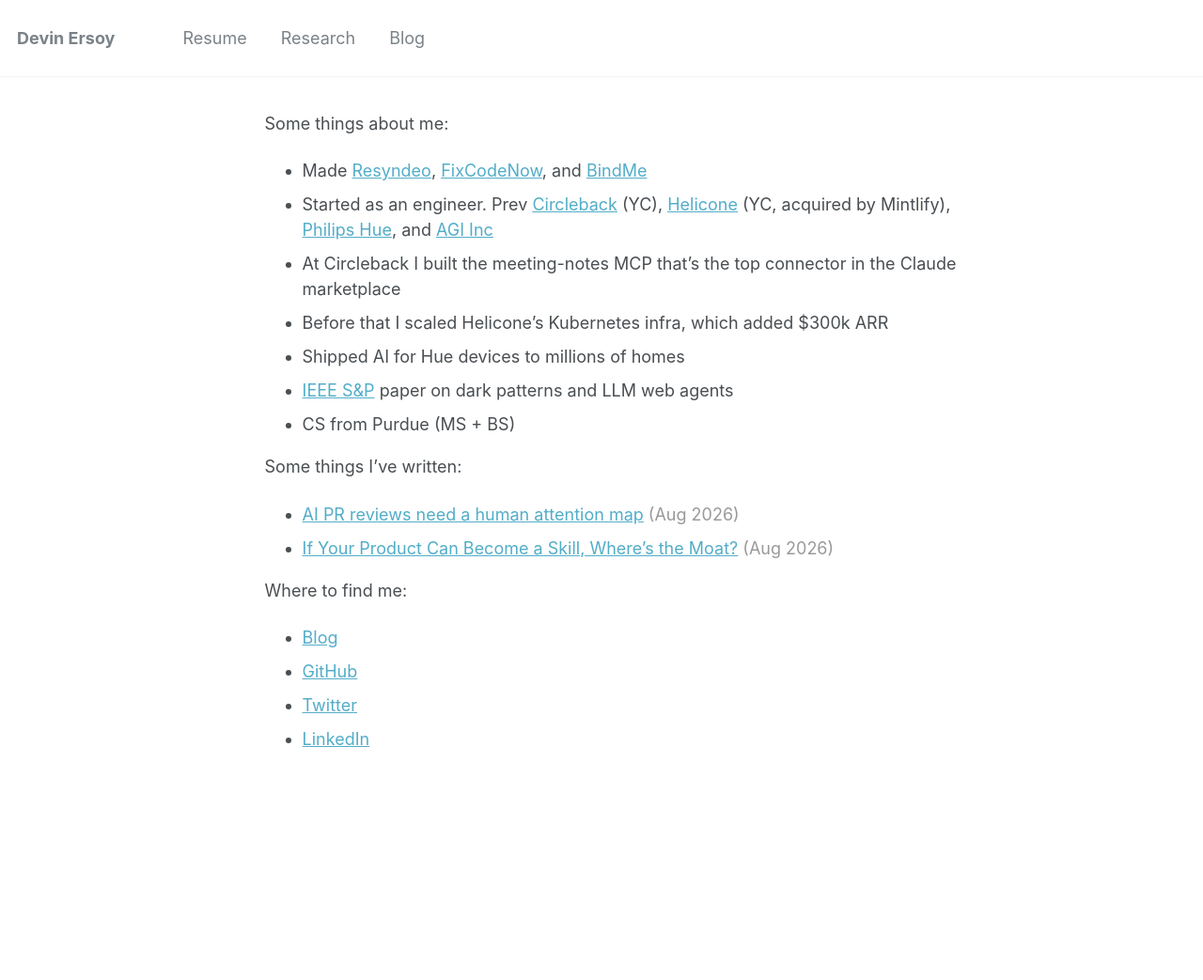
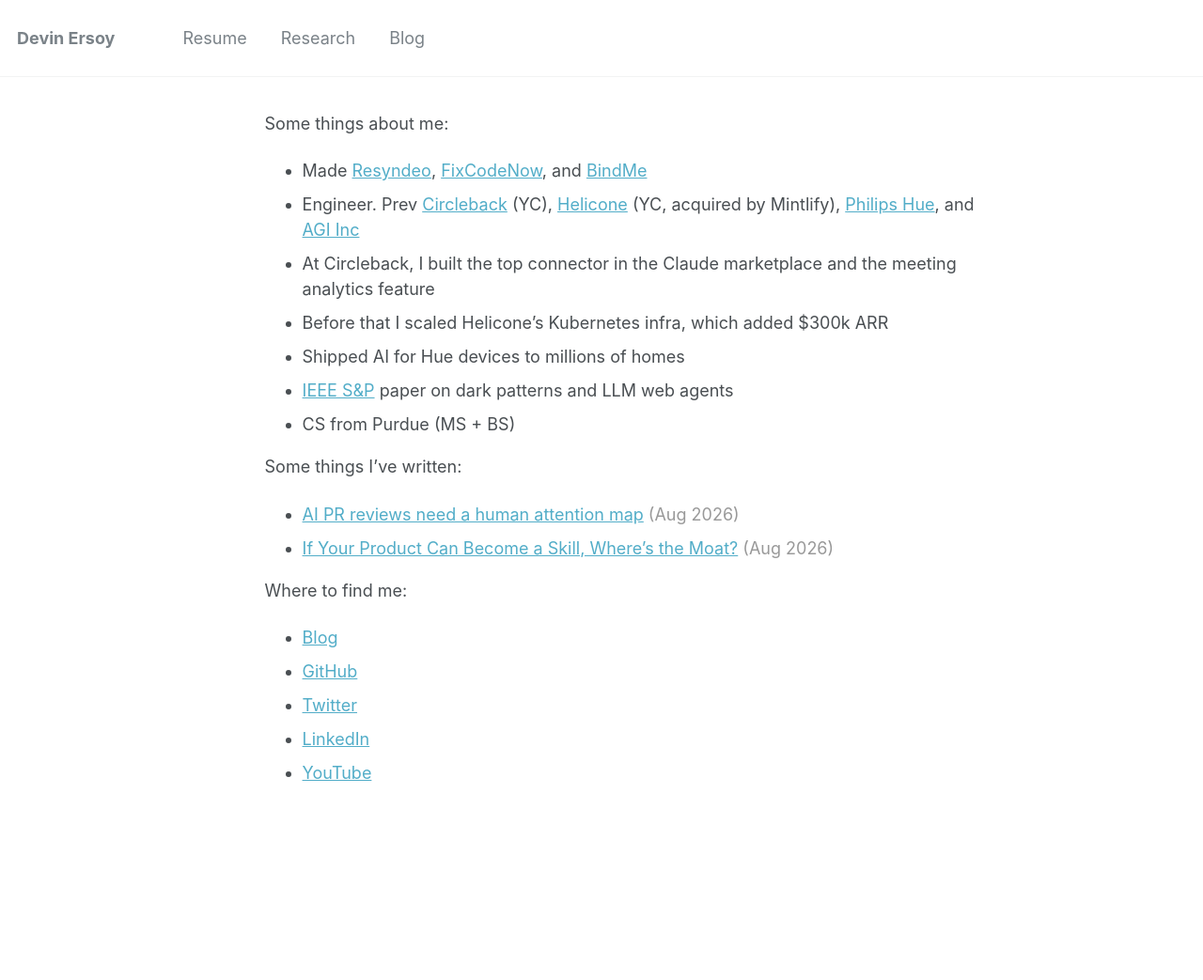
Before and after one commit to devinat1/devinat1.github.io, a Jekyll site: the page built from _pages/about.md, in a window 1280 px wide. Shown: the whole page at 94% size. Built offline with Jekyll 4.4.1, drawn with Linux system fonts in a browser that asks for light colours; before the commit the page ends 1007 px from its top, so only the background shows below that.

Commit message:
Update homepage bio and social links
Clarify the Circleback work and add YouTube to the contact links.

Co-authored-by: Cursor <cursoragent@cursor.com>

```diff
--- a/_pages/about.md
+++ b/_pages/about.md
@@ -23,8 +23,8 @@ redirect_from:
 Some things about me:
 
 - Made [Resyndeo](https://resyndeo.com/), [FixCodeNow](https://fixcodenow.com/), and [BindMe](https://bindme.app/)
-- Started as an engineer. Prev [Circleback](https://circleback.ai/) (YC), [Helicone](https://www.helicone.ai/) (YC, acquired by Mintlify), [Philips Hue](https://www.philips-hue.com/en-us), and [AGI Inc](https://www.theagi.company/)
-- At Circleback I built the meeting-notes MCP that's the top connector in the Claude marketplace
+- Engineer. Prev [Circleback](https://circleback.ai/) (YC), [Helicone](https://www.helicone.ai/) (YC, acquired by Mintlify), [Philips Hue](https://www.philips-hue.com/en-us), and [AGI Inc](https://www.theagi.company/)
+- At Circleback, I built the top connector in the Claude marketplace and the meeting analytics feature
 - Before that I scaled Helicone's Kubernetes infra, which added $300k ARR
 - Shipped AI for Hue devices to millions of homes
 - [IEEE S&P](https://arxiv.org/abs/2510.18113) paper on dark patterns and LLM web agents
@@ -41,3 +41,4 @@ Where to find me:
 - [GitHub](https://github.com/devinat1)
 - [Twitter](https://x.com/DevinErsoy496)
 - [LinkedIn](https://www.linkedin.com/in/devinersoy)
+- [YouTube](https://www.youtube.com/@devinersoy)
```
